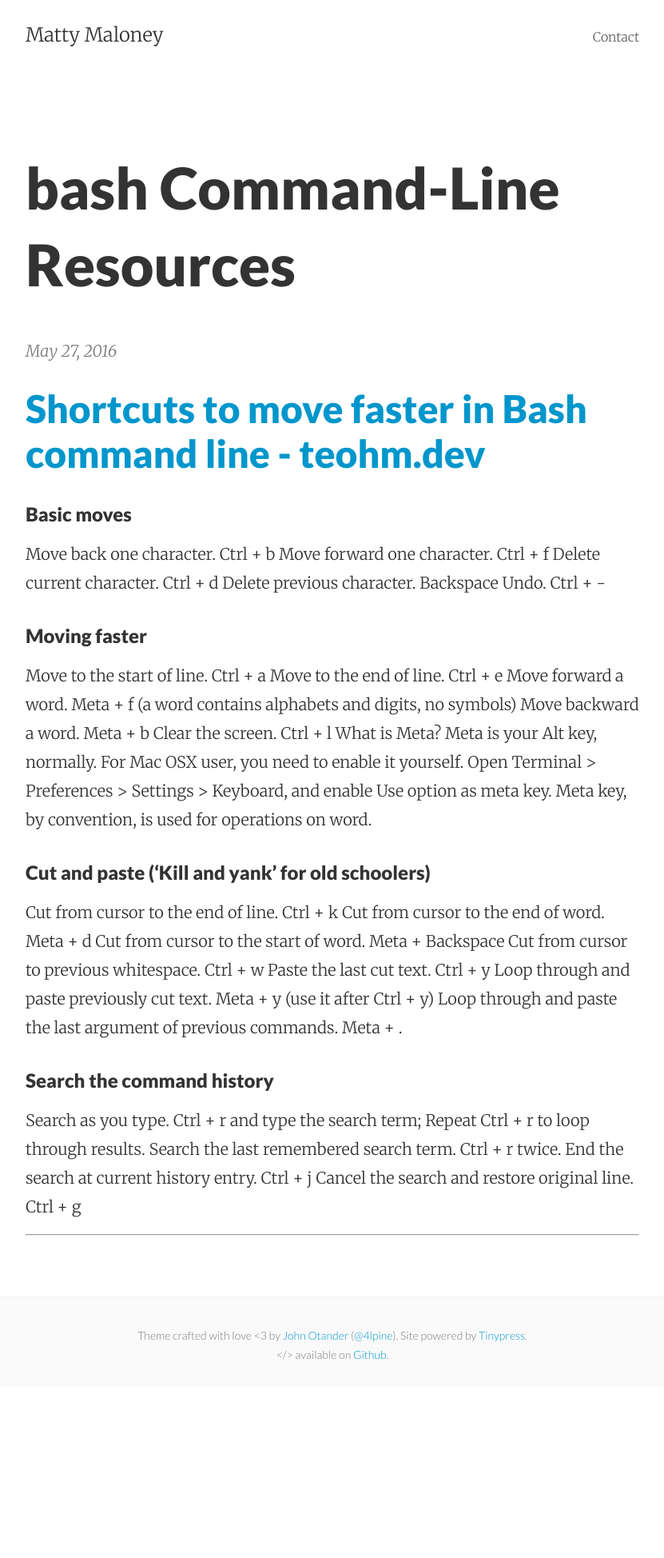
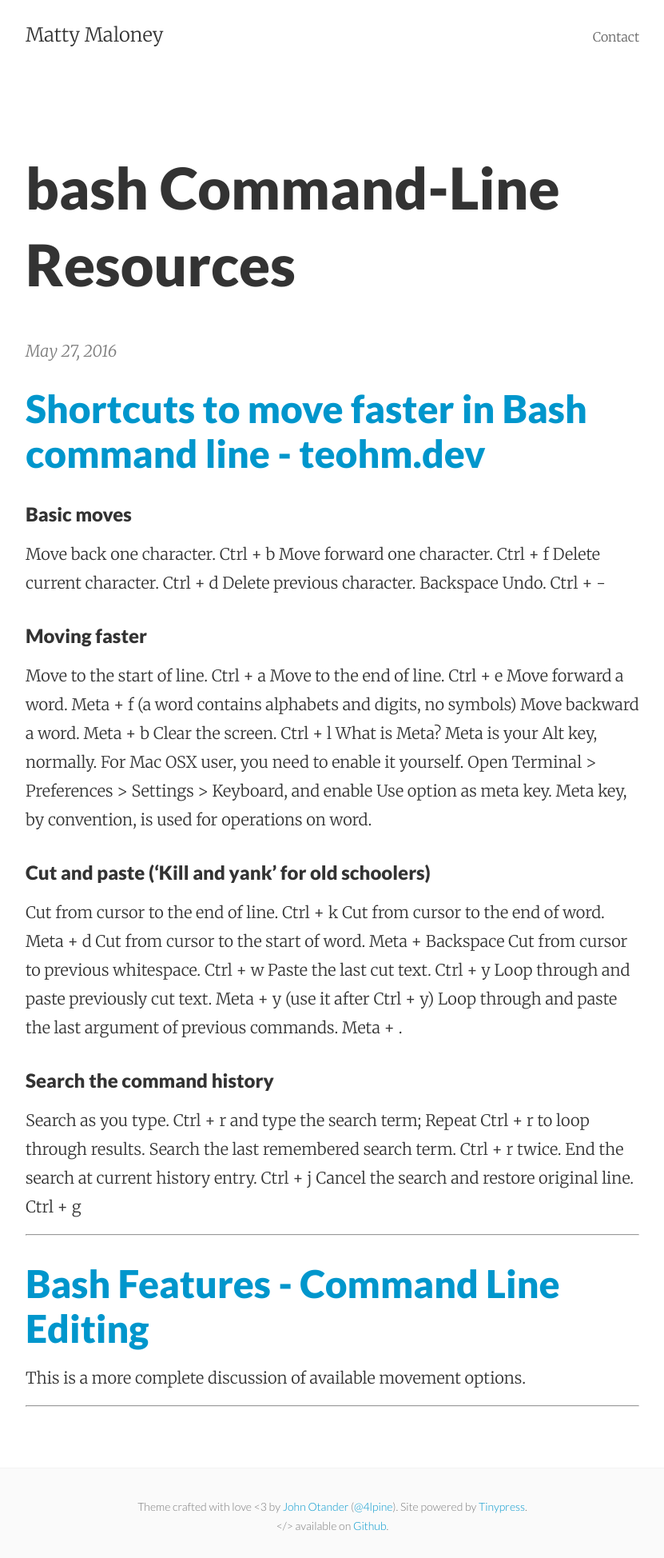
Before and after one commit to mattymaloney/mattymaloney.github.io, a Jekyll site: the page built from _posts/2016-05-27-bash-command-line-resources.md, in a window 1280 px wide. Shown: the whole page at 80% size, without its empty margins (224-1055 px from the left). Built offline with Jekyll 4.4.1, drawn with Linux system fonts in a browser that asks for light colours; before the commit the page ends 1734 px from its top, so only the background shows below that.

Commit message:
Updated 2016-05-27-bash-command-line-resources.md

```diff
--- a/_posts/2016-05-27-bash-command-line-resources.md
+++ b/_posts/2016-05-27-bash-command-line-resources.md
@@ -42,3 +42,9 @@ End the search at current history entry. Ctrl + j
 Cancel the search and restore original line. Ctrl + g
 
 ---
+
+## [Bash Features - Command Line Editing](http://web.mit.edu/gnu/doc/html/features_7.html)
+
+This is a more complete discussion of available movement options.
+
+---
```
